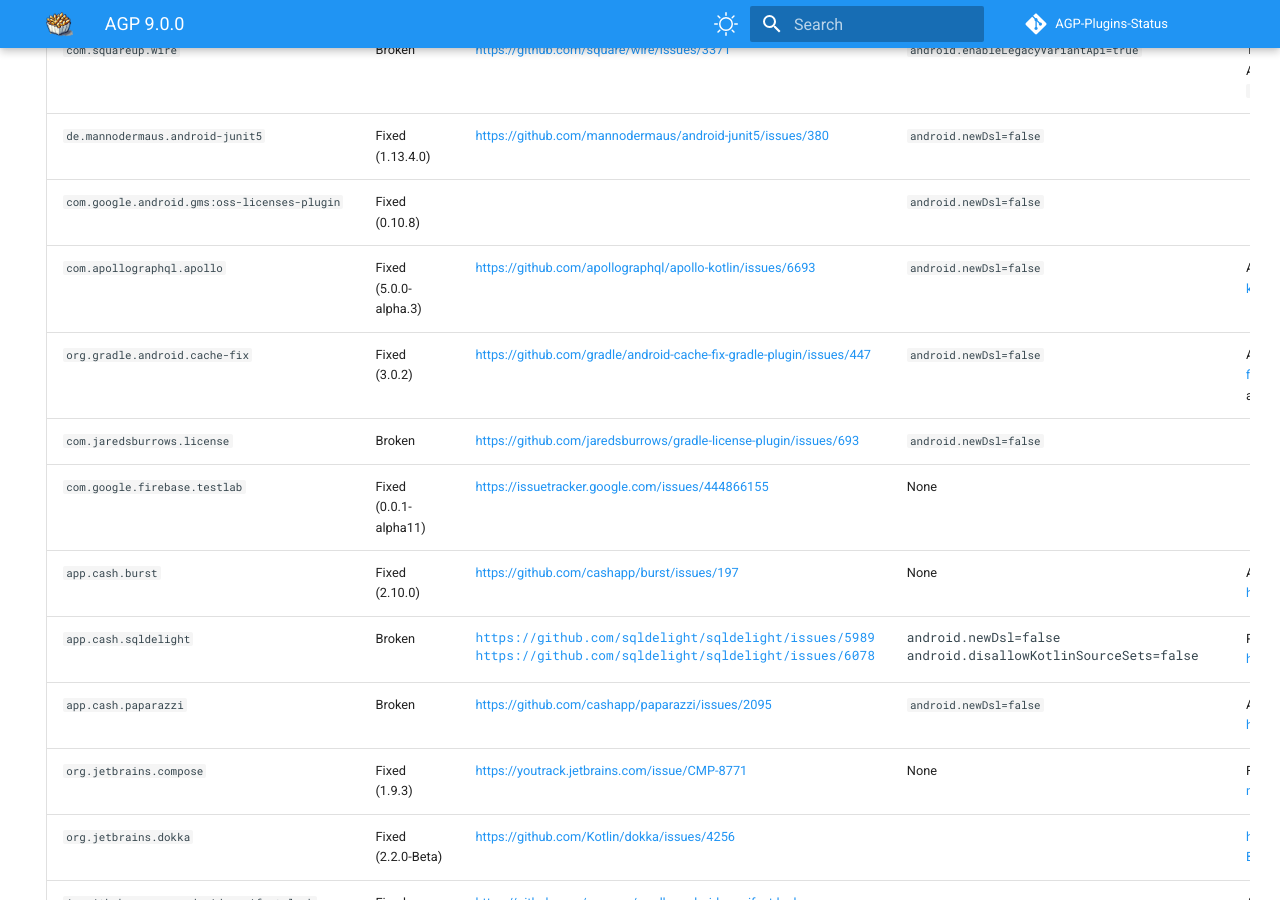
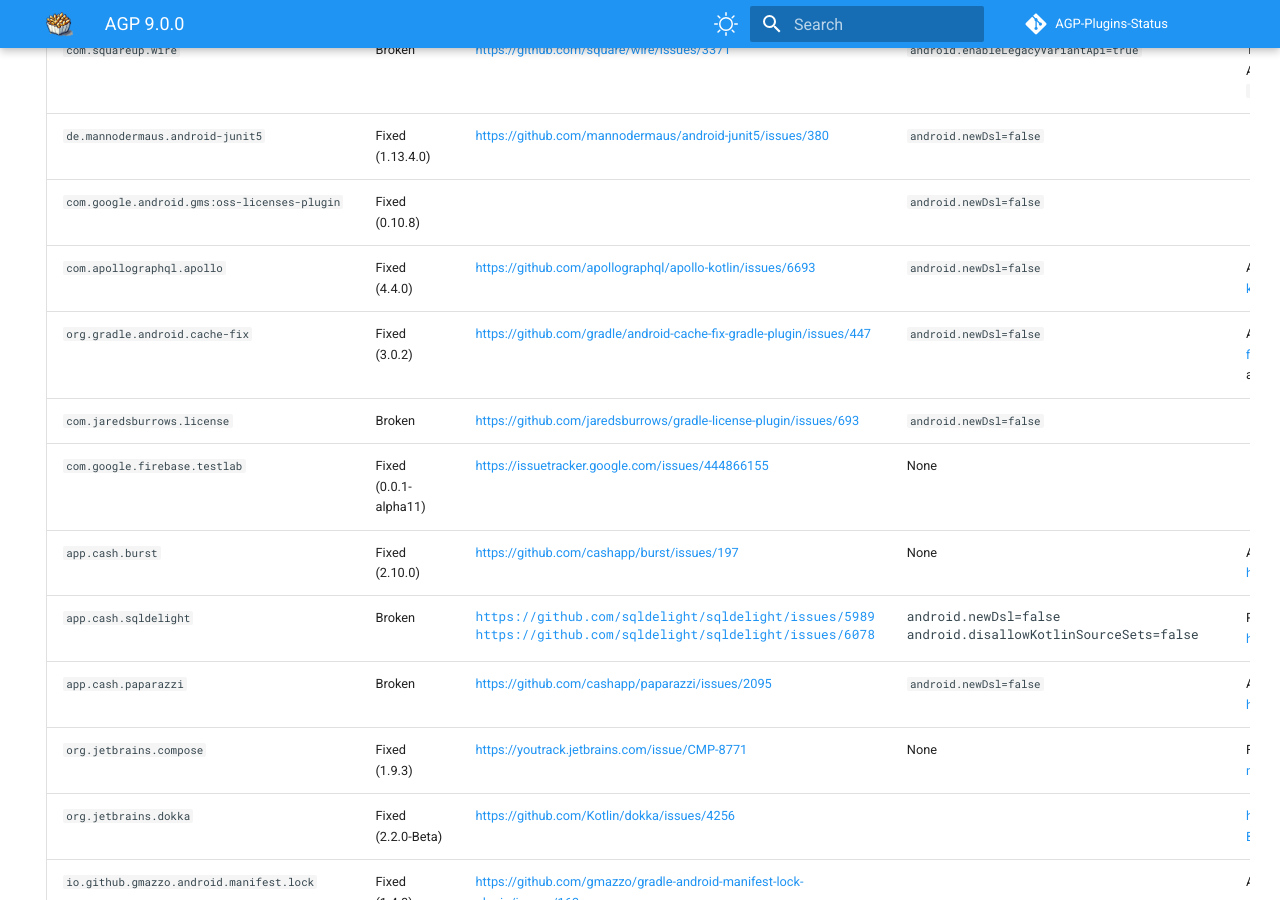
Before and after one commit to pablobaxter/AGP-Plugins-Status, an MkDocs documentation site: the page built from docs/agp-9.0.0.md, in a window 1280 px wide and 900 px high, scrolled down 1356 px. Built offline with MkDocs 1.6.1 and Material for MkDocs 9.7.7, drawn with Linux system fonts in a browser that asks for light colours; comment, search, counter and statistics services are not loaded.

Commit message:
Update Apollo GraphQL version in AGP documentation
We backported the fix to the stable branch

```diff
--- a/docs/agp-9.0.0.md
+++ b/docs/agp-9.0.0.md
@@ -38,7 +38,7 @@
 | `com.squareup.wire` | Broken | https://github.com/square/wire/issues/3371 | `android.enableLegacyVariantApi=true` | The given workaround may not work any longer with AGP 9.0.0-beta01. Needs to be verified with `android.newDsl=false` |
 | `de.mannodermaus.android-junit5` | Fixed (1.13.4.0) | https://github.com/mannodermaus/android-junit5/issues/380 | `android.newDsl=false` | |
 | `com.google.android.gms:oss-licenses-plugin` | Fixed (0.10.8) | | `android.newDsl=false` | |
-| `com.apollographql.apollo` | Fixed (5.0.0-alpha.3) | https://github.com/apollographql/apollo-kotlin/issues/6693 | `android.newDsl=false` | Addressed by https://github.com/apollographql/apollo-kotlin/pull/6703 |
+| `com.apollographql.apollo` | Fixed (4.4.0) | https://github.com/apollographql/apollo-kotlin/issues/6693 | `android.newDsl=false` | Addressed by https://github.com/apollographql/apollo-kotlin/pull/6703 |
 | `org.gradle.android.cache-fix` | Fixed (3.0.2) | https://github.com/gradle/android-cache-fix-gradle-plugin/issues/447 | `android.newDsl=false` | Addressed by https://github.com/gradle/android-cache-fix-gradle-plugin/pull/1894. Requires >= AGP 9.0.0-alpha06 | |
 | `com.jaredsburrows.license` | Broken | https://github.com/jaredsburrows/gradle-license-plugin/issues/693 | `android.newDsl=false` | |
 | `com.google.firebase.testlab` | Fixed (0.0.1-alpha11) | https://issuetracker.google.com/issues/444866155 | None | |
```
